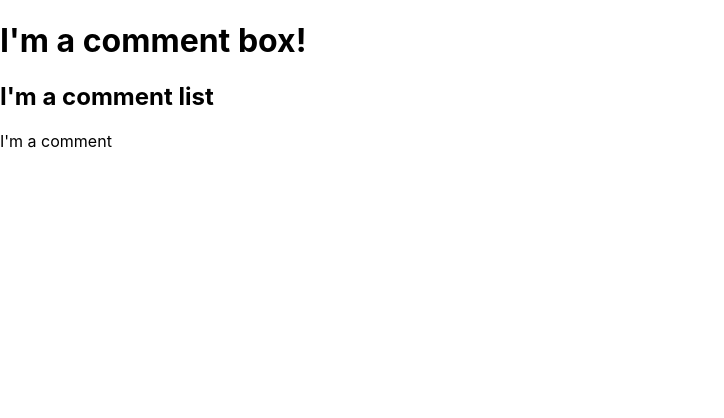
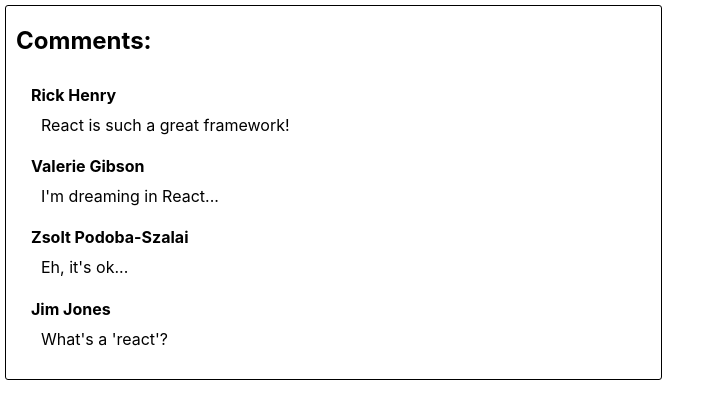
Before and after one commit to The-Adam-The/week_7_day_2_comment_box, a React (Create React App) app: page / in a window 1280 px wide. Shown: the top 418 px of the page, without its empty margins (0-724 px from the left). Built offline with nearby package versions, Linux system fonts and the light colour scheme.

Commit message:
Comment list now takes comments from the comment box container

```diff
--- a/src/App.css
+++ b/src/App.css
@@ -1,38 +1,28 @@
-.App {
-  text-align: center;
+body {
+  margin: 0;
+  padding: 5px;
 }
 
-.App-logo {
-  height: 40vmin;
-  pointer-events: none;
+h2 {
+  margin-bottom: 30px;
 }
 
-@media (prefers-reduced-motion: no-preference) {
-  .App-logo {
-    animation: App-logo-spin infinite 20s linear;
-  }
+h4 {
+  margin-bottom: 10px;
 }
 
-.App-header {
-  background-color: #282c34;
-  min-height: 100vh;
-  display: flex;
-  flex-direction: column;
-  align-items: center;
-  justify-content: center;
-  font-size: calc(10px + 2vmin);
-  color: white;
+p {
+  margin: 8px auto auto 10px;
+
 }
 
-.App-link {
-  color: #61dafb;
+.comment-box {
+  border: black 1px solid;
+  border-radius: 3px;
+  padding: 0 10px 10px 10px;
+  width: 50%;
 }
 
-@keyframes App-logo-spin {
-  from {
-    transform: rotate(0deg);
-  }
-  to {
-    transform: rotate(360deg);
-  }
+.comment {
+  margin: 0 0 20px 15px;
 }
--- a/src/components/Comment.js
+++ b/src/components/Comment.js
@@ -1,6 +1,10 @@
-const Comment = () => {
+const Comment = ({author, text}) => {
+
     return (
-        <p>I'm a comment</p>
+        <div className="comment">
+            <h4>{author}</h4>
+            <p>{text}</p>
+        </div>
     );
 };
 
--- a/src/components/CommentList.js
+++ b/src/components/CommentList.js
@@ -1,10 +1,17 @@
 import Comment from './Comment.js'
 
-const CommentList = () => {
+const CommentList = ({comments}) => {
+
+    const commentNodes = comments.map((comment) => {
+        return (
+            <Comment author={comment.author} text={comment.text}/>
+        );
+    });
+
     return(
         <>
-            <h2>I'm a comment list</h2>
-            <Comment/>
+            <h2>Comments: </h2>
+            {commentNodes}
         </>
     );
 };
--- a/src/containers/CommentBox.js
+++ b/src/containers/CommentBox.js
@@ -1,11 +1,35 @@
-import CommentList from "../components/CommentList";
+import CommentList from '../components/CommentList';
+import {useState} from 'react';
 
 const CommentBox = () => {
+    const [comments, setComments] = useState(
+        [
+          {
+            id: 1,
+            author: "Rick Henry",
+            text: "React is such a great framework!"
+          },
+          {
+            id: 2,
+            author: "Valerie Gibson",
+            text: "I'm dreaming in React..."
+          },
+          {
+            id: 3,
+            author: "Zsolt Podoba-Szalai",
+            text: "Eh, it's ok..."
+          },
+          {
+              id: 4,
+              author: "Jim Jones",
+              text: "What's a 'react'?"
+          }
+        ]
+      )
     return (
-        <>
-            <h1>I'm a comment box!</h1>
-            <CommentList/>
-        </>
+        <div className="comment-box">
+            <CommentList comments={comments}/>
+        </div>
     );
 };
 
```
